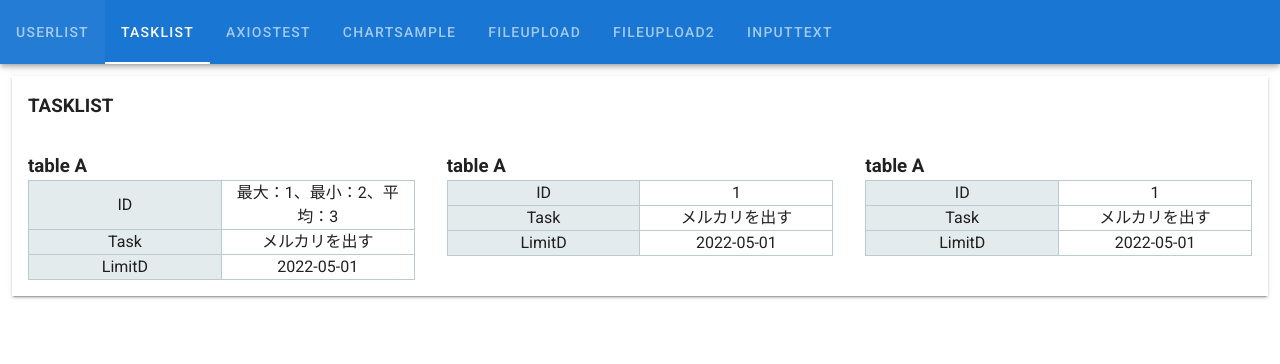
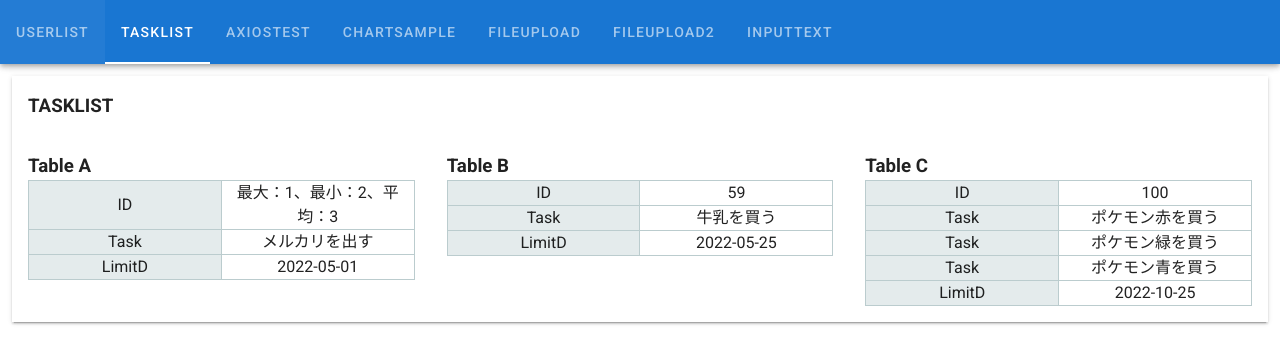
Before and after one commit to subretu/vue-sample-project, a Vue app in the folder frontend/: page /tasklist in a window 1280 px wide. Shown: the top 364 px of the page. Built offline with nearby package versions, Linux system fonts and the light colour scheme.

Commit message:
adjustment table

```diff
--- a/frontend/src/views/TaskList.vue
+++ b/frontend/src/views/TaskList.vue
@@ -5,7 +5,7 @@
       <h3 class="pa-4">TASKLIST</h3>
       <v-row class="ma-0">
         <v-col class="pa-4" cols="4">
-          <h3>table A</h3>
+          <h3>Table A</h3>
           <table border="1" style="border-collapse: collapse">
             <tbody align="center">
               <tr>
@@ -28,39 +28,47 @@
           </table>
         </v-col>
         <v-col class="pa-4" cols="4">
-          <h3>table A</h3>
+          <h3>Table B</h3>
           <table border="1" style="border-collapse: collapse">
             <tbody align="center">
               <tr>
                 <th>ID</th>
-                <td v-for="item in items" width="150">{{ item.id }}</td>
+                <td v-for="item in items2">{{ item.id }}</td>
               </tr>
               <tr>
                 <th>Task</th>
-                <td v-for="item in items">{{ item.task }}</td>
+                <td v-for="item in items2">{{ item.task }}</td>
               </tr>
               <tr>
                 <th>LimitD</th>
-                <td v-for="item in items">{{ item.limitdate }}</td>
+                <td v-for="item in items2">{{ item.limitdate }}</td>
               </tr>
             </tbody>
           </table>
         </v-col>
         <v-col class="pa-4" cols="4">
-          <h3>table A</h3>
+          <h3>Table C</h3>
           <table border="1" style="border-collapse: collapse">
             <tbody align="center">
               <tr>
                 <th>ID</th>
-                <td v-for="item in items">{{ item.id }}</td>
+                <td v-for="item in items3">{{ item.id }}</td>
               </tr>
               <tr>
                 <th>Task</th>
-                <td v-for="item in items">{{ item.task }}</td>
+                <td v-for="item in items3">{{ item.task1 }}</td>
+              </tr>
+              <tr>
+                <th>Task</th>
+                <td v-for="item in items3">{{ item.task2 }}</td>
+              </tr>
+              <tr>
+                <th>Task</th>
+                <td v-for="item in items3">{{ item.task3 }}</td>
               </tr>
               <tr>
                 <th>LimitD</th>
-                <td v-for="item in items">{{ item.limitdate }}</td>
+                <td v-for="item in items3">{{ item.limitdate }}</td>
               </tr>
             </tbody>
           </table>
@@ -84,6 +92,22 @@ export default {
           limitdate: "2022-05-01",
         },
       ],
+      items2: [
+        {
+          id: 59,
+          task: "牛乳を買う",
+          limitdate: "2022-05-25",
+        },
+      ],
+      items3: [
+        {
+          id: 100,
+          task1: "ポケモン赤を買う",
+          task2: "ポケモン緑を買う",
+          task3: "ポケモン青を買う",
+          limitdate: "2022-10-25",
+        },
+      ],
     };
   },
 };
```
